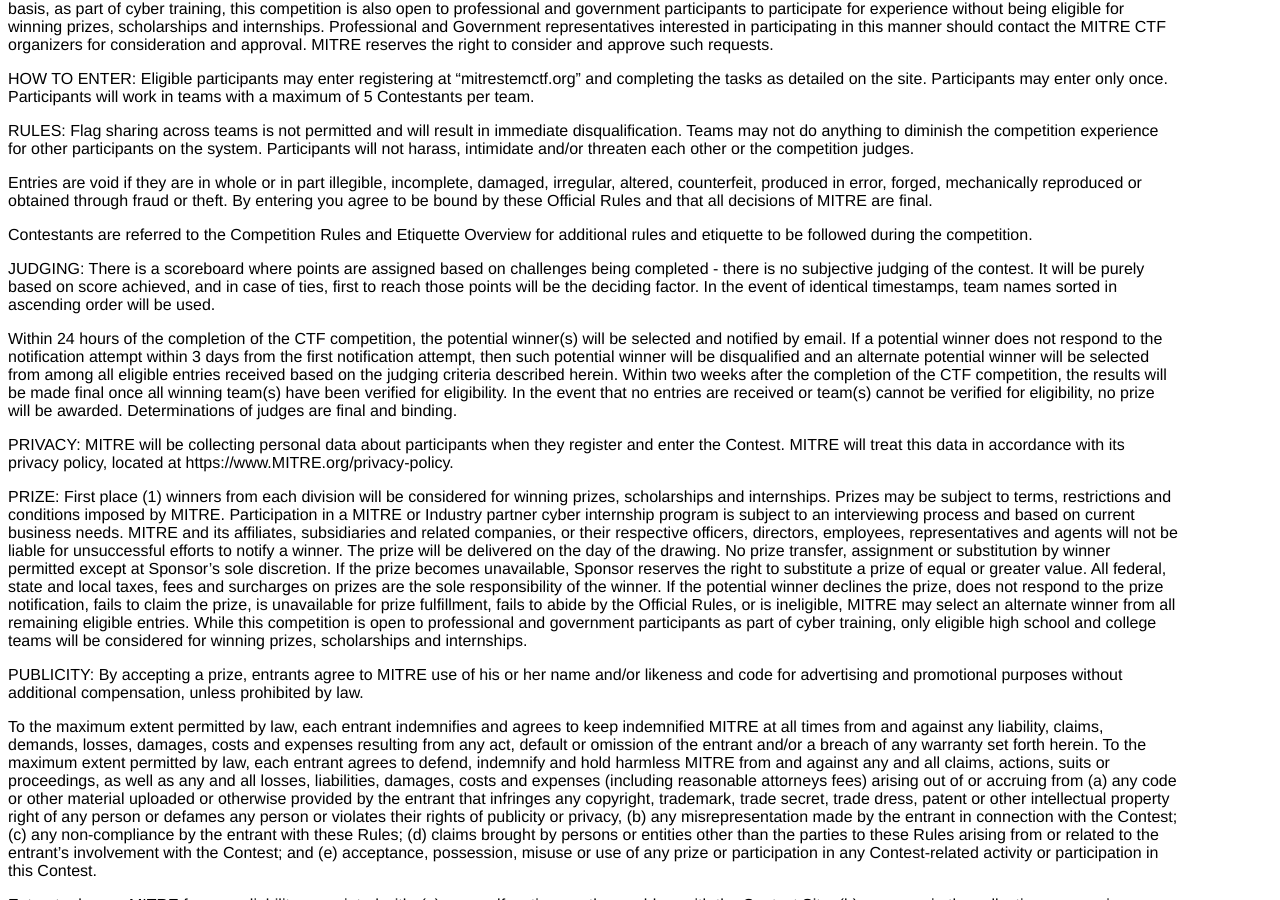
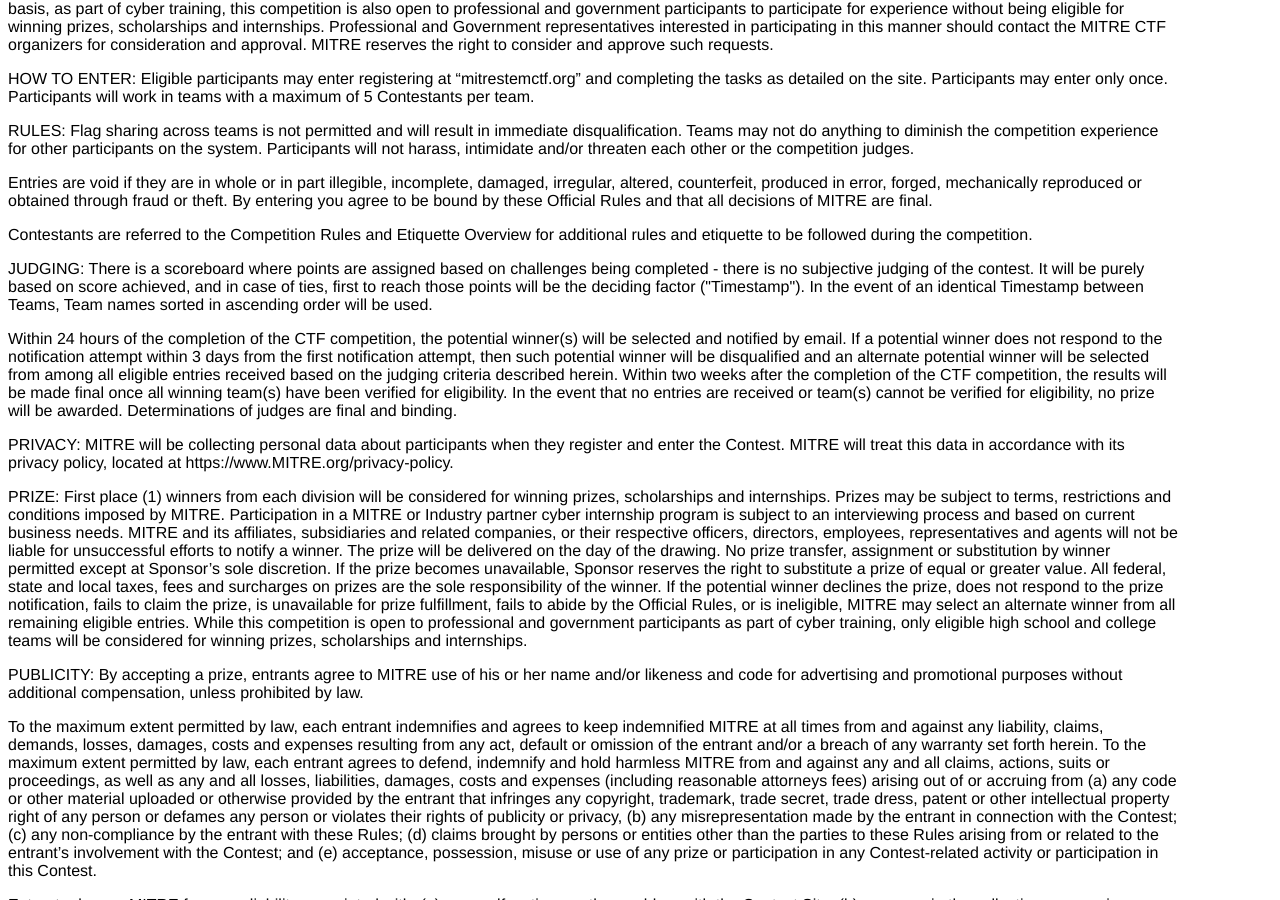
Before and after one commit to mitre-cyber-academy/mitre-cyber-academy.github.io, a Jekyll site: the page built from terms-of-service/index.html, in a window 1280 px wide and 900 px high, scrolled down 652 px. Built offline with Jekyll 4.4.1, drawn with Linux system fonts in a browser that asks for light colours; nearby versions of some CDN libraries; library files that are not in the unit come from our copies.

Commit message:
Updated language on ties

```diff
--- a/terms-of-service/index.html
+++ b/terms-of-service/index.html
@@ -35,7 +35,7 @@ title: MITRE Cyber Academy | Terms of Service
 
         <p>Contestants are referred to the Competition Rules and Etiquette Overview for additional rules and etiquette to be followed during the competition.</p>
 
-        <p>JUDGING: There is a scoreboard where points are assigned based on challenges being completed - there is no subjective judging of the contest. It will be purely based on score achieved, and in case of ties, first to reach those points will be the deciding factor. In the event of identical timestamps, team names sorted in ascending order will be used.</p>
+        <p>JUDGING: There is a scoreboard where points are assigned based on challenges being completed - there is no subjective judging of the contest. It will be purely based on score achieved, and in case of ties, first to reach those points will be the deciding factor ("Timestamp"). In the event of an identical Timestamp between Teams, Team names sorted in ascending order will be used.</p>
 
         <p>Within 24 hours of the completion of the CTF competition, the potential winner(s) will be selected and notified by email. If a potential winner does not respond to the notification attempt within 3 days from the first notification attempt, then such potential winner will be disqualified and an alternate potential winner will be selected from among all eligible entries received based on the judging criteria described herein.  Within two weeks after the completion of the CTF competition, the results will be made final once all winning team(s) have been verified for eligibility.  In the event that no entries are received or team(s) cannot be verified for eligibility, no prize will be awarded. Determinations of judges are final and binding.</p>
 
```
